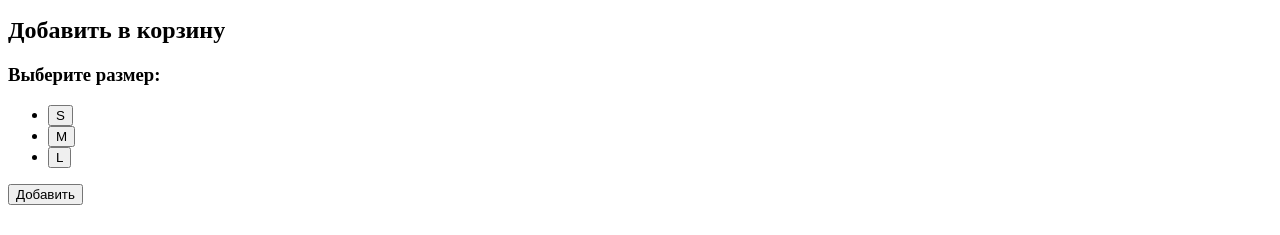
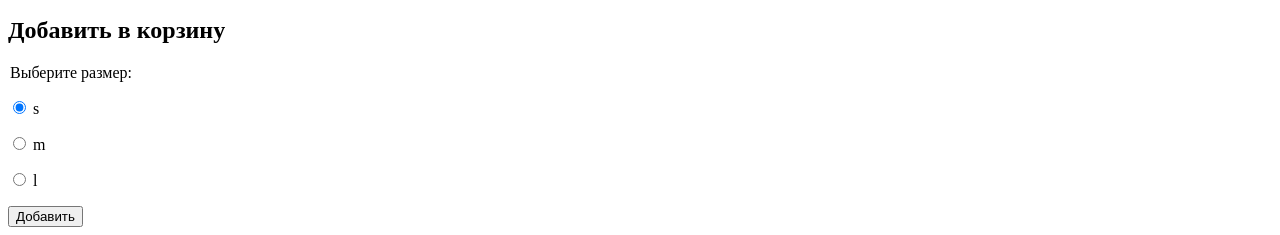
Before and after one commit to loonymax/1573711-mishka-26, a website: page source/index.html in a window 1280 px wide. Shown: the part 1186-1421 px from the top of the page. Before the commit the page ends 1399 px from the top, so only its background shows below. Drawn offline with Linux system fonts and the light colour scheme.

Commit message:
Рефакторит модальное окно

```diff
--- a/source/index.html
+++ b/source/index.html
@@ -100,10 +100,10 @@
           </cite>
         </div>
         <div class="feedback__control-wrapper">
-          <button class="feedback__button feedback__button--previous" type="button">
+          <button class="feedback__button feedback__button--previous button" type="button">
             <span class="visually-hidden">Предыдущий отзыв</span>
           </button>
-          <button class="feedback__button feedback__button--next" type="button">
+          <button class="feedback__button feedback__button--next button" type="button">
             <span class="visually-hidden">Следующий отзыв</span>
           </button>
         </div>
@@ -162,19 +162,22 @@
 
     <section class="index-body__modal modal">
       <h2 class="modal__heading">Добавить в корзину</h2>
-      <h3 class="modal__choise-title">Выберите размер:</h3>
-      <ul class="modal__wrapper choise-list">
-        <li class="choise-list__item">
-          <button class="choise-list__button choise-button choise-button--current" type="button">S</button>
-        </li>
-        <li class="choise-list__item">
-          <button class="choise-list__button choise-button" type="button">M</button>
-        </li>
-        <li class="choise-list__item">
-          <button class="choise-list__button choise-button" type="button">L</button>
-        </li>
-      </ul>
-      <button class="modal__button modal-button">Добавить</button>
+      <form class="modal__form modal-form" action="https://echo.htmlacademy.ru/" method="post">
+        <legend class="modal-form__legend">Выберите размер:</legend>
+        <p class="modal-form__group">
+          <input class="modal-form__input modal-form__input-checked input" type="radio" name="radio-size" value="size-s" id="size-s" checked>
+          <label class="modal-form__label" for="size-s">s</label>
+        </p>
+        <p class="modal-form__group">
+          <input class="modal-form__input input" type="radio" name="radio-size" value="size-m" id="size-m">
+          <label class="modal-form__label" for="size-m">m</label>
+        </p>
+        <p class="modal-form__group">
+          <input class="modal-form__input input" type="radio" name="radio-size" value="size-l" id="size-l">
+          <label class="modal-form__label" for="size-l">l</label>
+        </p>
+        <button class="modal-form__button button" type="submit">Добавить</button>
+      </form>
     </section>
   </body>
 </html>
```
